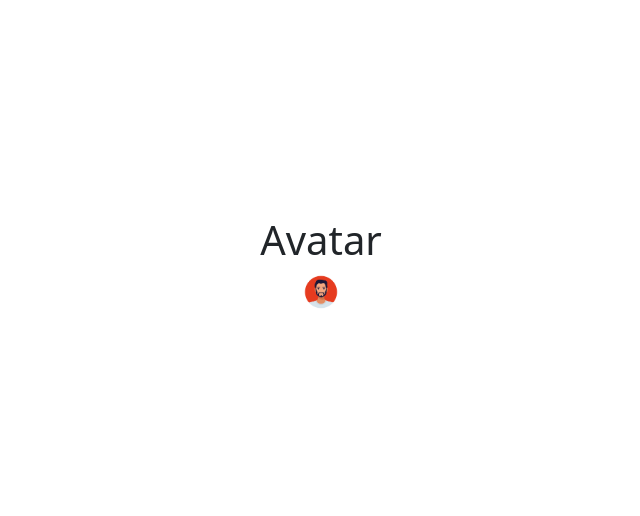
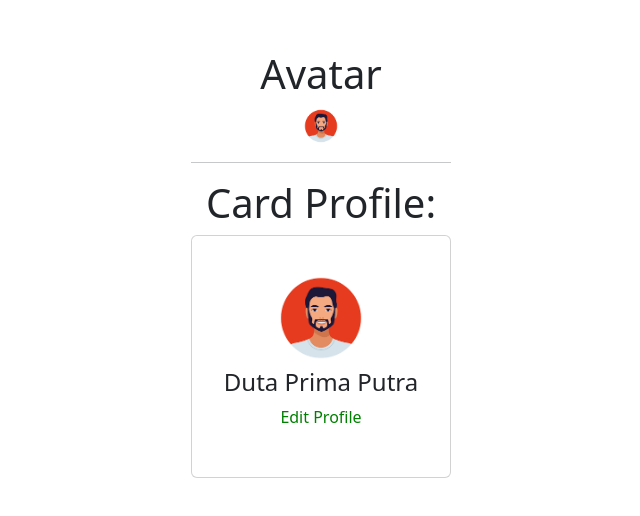
Before and after one commit to High-Levels/GoBlog, a React (Vite) app in the folder frontend/: page / in a window 1280 px wide. Shown: the part 136-652 px from the top of the page, without its empty margins (319-959 px from the left). Built offline with nearby package versions, Linux system fonts and the light colour scheme.

Commit message:
CardProfile components

```diff
--- a/frontend/src/components/Avatar.jsx
+++ b/frontend/src/components/Avatar.jsx
@@ -1,9 +1,9 @@
 import React from 'react'
 
-const avatar = ({ width, heigh, ...rest }) => {
+const avatar = ({ width, height, ...rest }) => {
   return (
     <div>
-      <img style={{ width, heigh }} {...rest} />
+      <img style={{ width, height }} {...rest} />
     </div>
   )
 }
--- /dev/null
+++ b/frontend/src/components/CardProfile.jsx
@@ -0,0 +1,23 @@
+import React from 'react'
+import Avatar from './Avatar'
+import Image1 from '../assets/images/avatar.png'
+
+const CardProfile = () => {
+  return (
+    <div>
+      <div className='card'>
+        <Avatar src={Image1} height={100} />
+        <h4>Duta Prima Putra</h4>
+
+        <p>
+          {' '}
+          <a style={{ textDecoration: 'none', color: 'green' }} href=''>
+            Edit Profile
+          </a>
+        </p>
+      </div>
+    </div>
+  )
+}
+
+export default CardProfile
--- a/frontend/src/pages/Home.jsx
+++ b/frontend/src/pages/Home.jsx
@@ -1,12 +1,16 @@
 import React from 'react'
 import Avatar from '../components/Avatar'
 import Image1 from '../assets/images/avatar.png'
+import CardProfile from '../components/CardProfile'
 
 const Home = () => {
   return (
     <div className='container'>
       <h1>Avatar</h1>
       <Avatar src={Image1} height={40} />
+      <hr />
+      <h1>Card Profile:</h1>
+      <CardProfile />
     </div>
   )
 }
```
Also changed, not shown: 1 other file (tests, documents, lock files or other folders).
